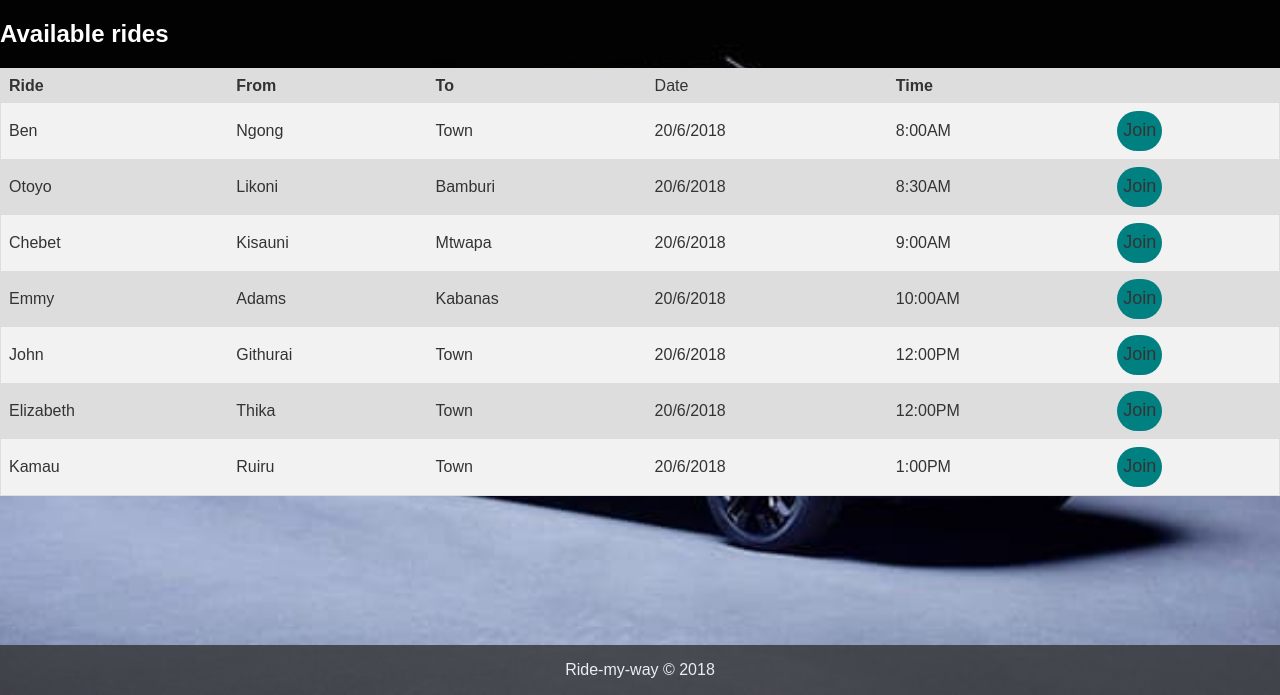
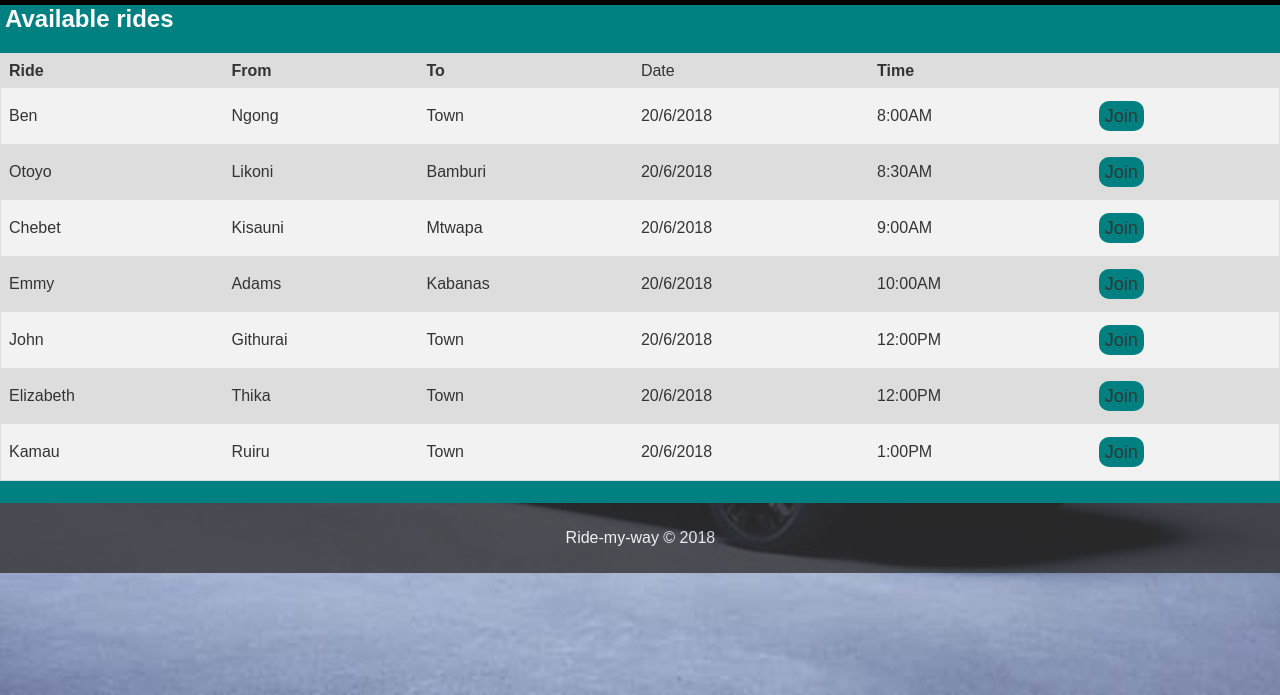
Before and after one commit to Ogollah/Ride-my-way, a Python web app: template UI/templates/home.html in a window 1280 px wide. Shown: the part 105-800 px from the top of the page. Run offline with Jinja, Linux system fonts and the light colour scheme; the template is opened without the code that fills it, so the values that code supplies are empty.

```diff
--- a/UI/static/styles/main.css
+++ b/UI/static/styles/main.css
@@ -86,10 +86,15 @@ body {
 }
 
 /*Table*/
+.main {
+    height: 498px;
+    max-width: 100%;
+    background-color: #008080;
+    margin-top: 0;
+}
 
 .ride-head {
-    padding: 0px;
-    margin-top: 10px;
+    margin-top: 5px;
     color: #ffffff;
 }
 
@@ -99,6 +104,9 @@ body {
     background-color: #dddddd;
     color: #333333;
     margin-top: 20px;
+}
+.ride-head h2{
+    margin: 5px;
 }
 
 table {
@@ -126,12 +134,13 @@ tr:nth-child(even) {
 .button {
     border: none;
     outline: none;
-    height: 40px;
+    height: 30px;
     background: teal;
     color: white;
     font-size: 18px;
-    border-radius: 20px;
+    border-radius: 10px;
     cursor: pointer;
+    margin: 5px;
 }
 
 .button:hover {
@@ -402,10 +423,10 @@ input[type="password"] {
 /*footer*/
 
 .footer {
-    position: fixed;
-    left: 0;
     bottom: 0;
-    width: 100%;
+    width: 98.5%;
+    height: 50px;
+    padding: 10px;
     background-color: #333333;
     color: #ffffff;
     text-align: center;
--- a/UI/templates/home.html
+++ b/UI/templates/home.html
@@ -23,7 +23,7 @@
     </div>
 
     <!--Available rides-->
-
+<div class="main">
     <div class="ride-head">
         <h2>Available rides</h2>
     </div>
@@ -101,6 +101,7 @@
             </tr>
         </table>
     </div>
+</div>
 
     <!--footer fixed-->
     <div class="footer">
--- a/UI/templates/login.html
+++ b/UI/templates/login.html
@@ -23,6 +23,7 @@
     </div>
 
     <!--Login form-->
+    <div class="login-page">
         <div class="login">
             <img src="../static/img/login.png" class="avatar">
             <h1>Login Here</h1>
@@ -37,6 +38,7 @@
                 <a href="registration.html">Do not have an account?</a>
             </form>
         </div>
+    </div>
 
     <!--footer fixed-->
     <div class="footer">
--- a/UI/templates/registration.html
+++ b/UI/templates/registration.html
@@ -23,7 +23,7 @@
     </div>
 
     <!--Registration form-->
-    <div class="register">
+    <div class="reg-page">
         <form method="POST", action="login.html" class="form">
             <div class="container">
                 <h1>Sign Up</h1>
```
Also changed, not shown: other parts of UI/static/styles/main.css (+24 -12 lines), UI/templates/profile.html (+9 -7 lines). Lines whose indentation alone changed are shown as unchanged.
